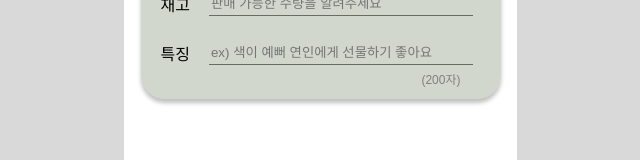
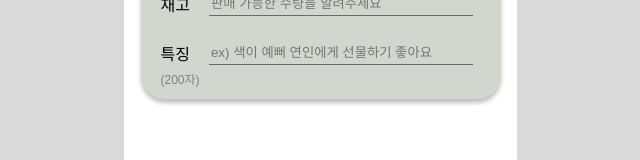
Before and after one commit to jiwoo1020/FE, a React (Vite) app: page /product/register/text in a window 1280 px wide. Shown: the part 300-460 px from the top of the page, without its empty margins (320-960 px from the left). Built offline with nearby package versions, Linux system fonts and the light colour scheme; a web font is replaced by a local one.

Commit message:
product register text page 중복제거

```diff
--- a/src/pages/ProductRegisterText.jsx
+++ b/src/pages/ProductRegisterText.jsx
@@ -207,7 +207,6 @@ export default function ProductRegisterText() {
               fontSize: '12px',
               color: '#808080',
               marginTop: '5px',
-              marginLeft: 'auto',
               marginRight: '40px',
             }}
           >
```
